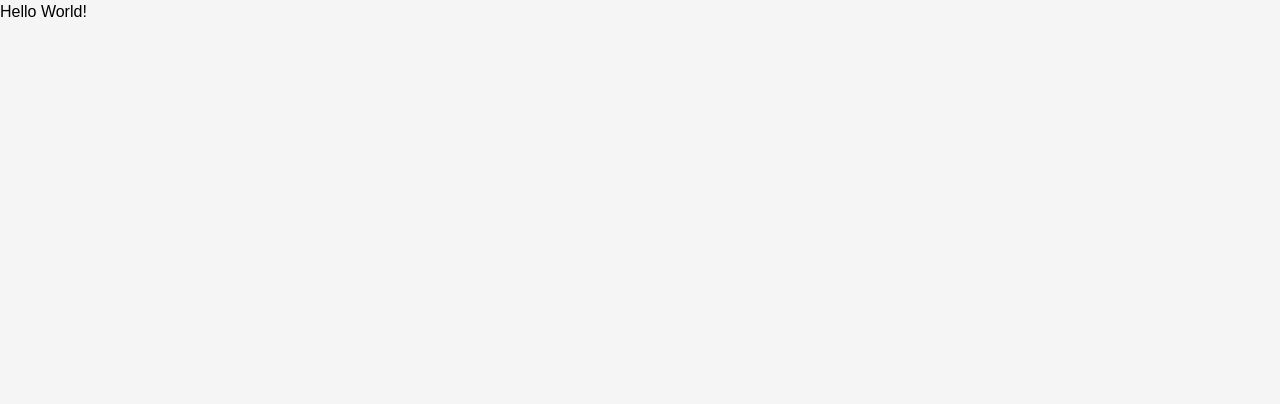
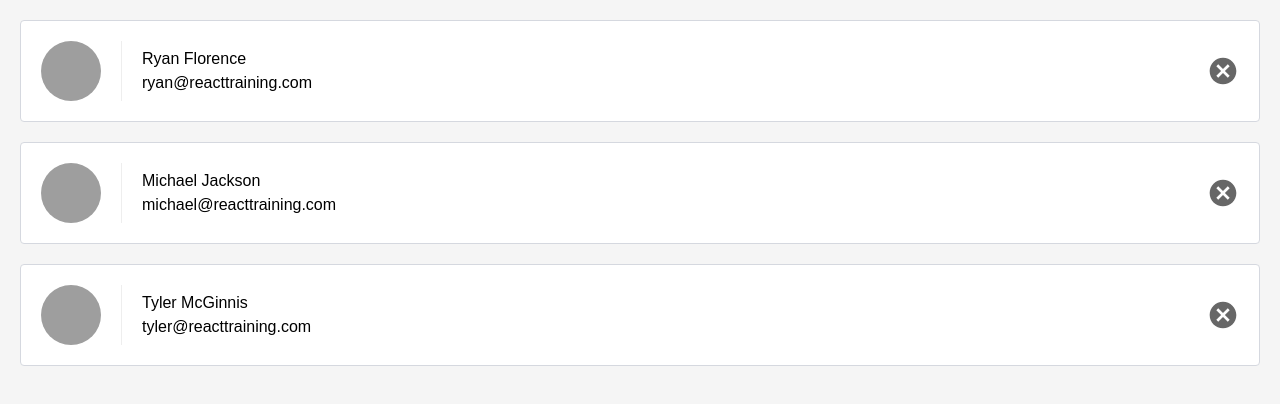
Before and after one commit to MujunZ/Udacity-React-Contacts, a React (Create React App) app: page / in a window 1280 px wide. Shown: the top 404 px of the page. Built offline with nearby package versions, Linux system fonts and the light colour scheme.

Commit message:
1-3-2 Pass Data With Props

```diff
--- a/package.json
+++ b/package.json
@@ -16,5 +16,8 @@
     "build": "react-scripts build",
     "test": "react-scripts test --env=jsdom",
     "eject": "react-scripts eject"
+  },
+  "devDependencies": {
+    "babel-plugin-transform-flow-comments": "^6.22.0"
   }
 }
--- a/src/App.js
+++ b/src/App.js
@@ -1,10 +1,34 @@
 import React, { Component } from 'react';
+import ListContacts from './ListContacts.js'
+
+const contacts = [
+  {
+    "id": "ryan",
+    "name": "Ryan Florence",
+    "email": "ryan@reacttraining.com",
+    "avatarURL": "http://localhost:5001/ryan.jpg"
+  },
+  {
+    "id": "michael",
+    "name": "Michael Jackson",
+    "email": "michael@reacttraining.com",
+    "avatarURL": "http://localhost:5001/michael.jpg"
+  },
+  {
+    "id": "tyler",
+    "name": "Tyler McGinnis",
+    "email": "tyler@reacttraining.com",
+    "avatarURL": "http://localhost:5001/tyler.jpg"
+  }
+];
 
 class App extends Component {
   render() {
-  	return (
- 		<div>Hello World!</div>
-  	)
+    return (
+      <div>
+        <ListContacts contacts={contacts} />
+      </div>
+    );
   }
 }
 
--- /dev/null
+++ b/src/ListContacts.js
@@ -0,0 +1,23 @@
+import React, { Component } from 'react';
+
+class ListContacts extends Component {
+  render() {
+    return (
+    <ol className='contact-list'>
+      {this.props.contacts.map((contact) => (
+        <li key={contact.id} className="contact-list-item">
+          <div className='contact-avatar' style={{backgroundImage: `url(${contact.avatarURL})`}}/>
+          <div className='contact-details'>
+            <div>{contact.name}</div>
+            <div>{contact.email}</div>
+          </div>
+        <button className='contact-remove'>
+		</button>
+		</li>
+		))}
+      </ol>
+    );
+  }
+}
+
+export default ListContacts;
```
Also changed, not shown: .eslintrc.js (added), 1 other file (tests, documents, lock files or other folders).
